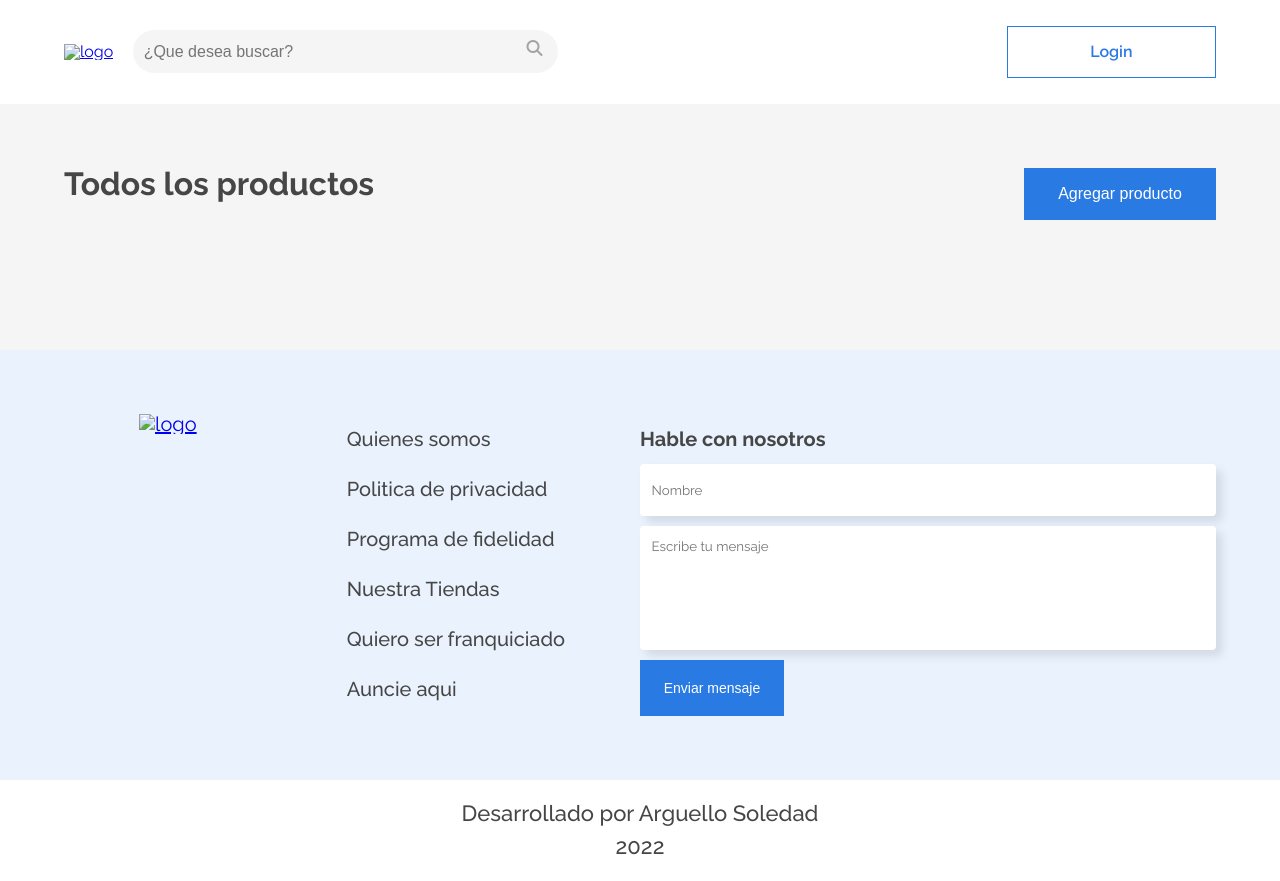
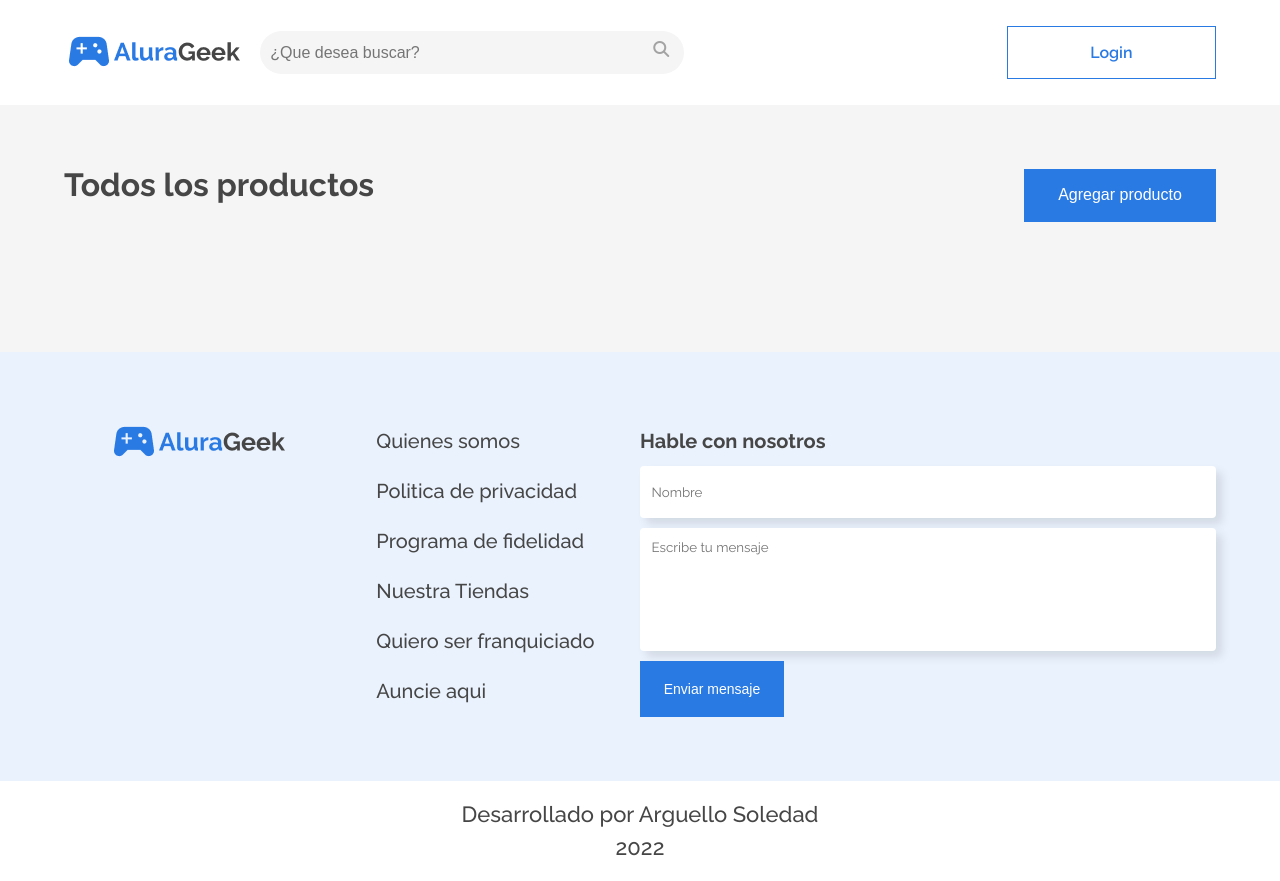
Before and after one commit to sole-arguello/Oracle-Alura-E-commerce-AluraGeek, a plain HTML site: page screens/todos-productos.html in a window 1280 px wide. Drawn offline with Linux system fonts and the light colour scheme; no server answers.

Commit message:
revisando errores

```diff
--- a/archivos-peticiones/crear-index-productos.js
+++ b/archivos-peticiones/crear-index-productos.js
@@ -1,7 +1,7 @@
 import { clienteServidor } from "../services/cliente-servidor.js";
 
 //creo la card del producto * podria exportarla en otro archivo js*
-const rutaImagenes = './imagenes/galeria-productos';
+const rutaImagenes = '..assets/imagenes/galeria-productos';
 export const mostarCardProductos = (nombre, precio, descripcion, imagen, id, categoria) => {
     //creo el ul que guarda todo el card
     const cardProducto = document.createElement('div');
--- a/archivos-peticiones/todos-los-productos.js
+++ b/archivos-peticiones/todos-los-productos.js
@@ -1,4 +1,5 @@
 import { clienteServidor } from "../services/cliente-servidor.js";
+
 //creo la card del producto
 import { mostarCardProductos } from "./crear-Index-productos.js";
 
@@ -7,7 +8,7 @@ const LosProductos = document.querySelector('[data-todos-los-producto]');
 
 //recorro los datos
 clienteServidor.listaProductos().then(data => {
-    console.log(data)
+
     data.forEach(({nombre, precio, descripcion, imagen, id, categoria}) => {
 
         const todosProductos = mostarCardProductos(nombre, precio, descripcion, imagen, id, categoria);
--- a/screens/todos-productos.html
+++ b/screens/todos-productos.html
@@ -21,8 +21,8 @@
     <header class="cabecera">
         <div class="cabecera__container">
             <div class="cabecera__logo">
-                <a class="cabecera__inicio-pagina" href="index.html">
-                    <img src="./assets/imagenes/cabecera/Logo.png" class="logo" alt="logo">
+                <a class="cabecera__inicio-pagina" href="../index.html">
+                    <img src="../assets/imagenes/cabecera/Logo.png" class="logo" alt="logo">
                 </a>
                 <div class="cabecera__barra-busqueda">
                     <input class="barra--busqueda" type="text" placeholder="¿Que desea buscar?">
@@ -63,7 +63,7 @@
                 <div class="contacto__contenido--logo">
 
                     <a class="" href="#">
-                        <img src="./assets/imagenes/cabecera/Logo.png" class="logo" alt="logo">
+                        <img src="../assets/imagenes/cabecera/Logo.png" class="logo" alt="logo">
                     </a>
 
                 </div>
```
